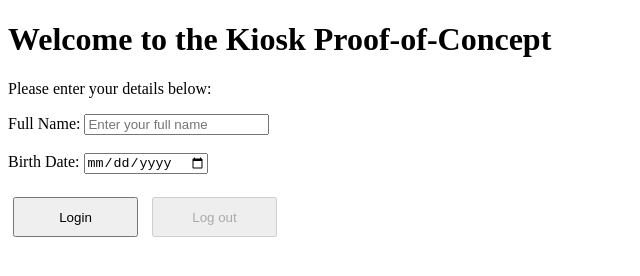
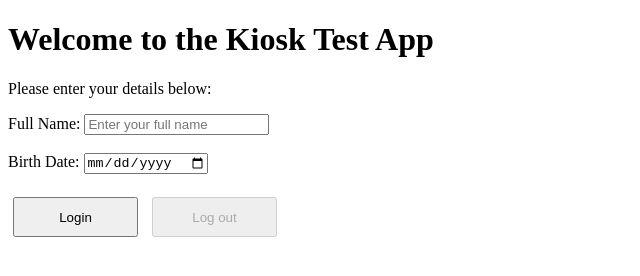
Before and after one commit to MarkJohnston-VA/KioskPoc, a plain HTML site: page index.html in a window 1280 px wide. Shown: the whole page, without its empty margins (0-640 px from the left). Drawn offline with Linux system fonts and the light colour scheme.

Commit message:
Update index.html (#2)

```diff
--- a/index.html
+++ b/index.html
@@ -3,7 +3,7 @@
 <head>
     <meta charset="UTF-8">
     <meta name="viewport" content="width=device-width, initial-scale=1.0">
-    <title>Kiosk Proof-of-Concept</title>
+    <title>Kiosk Test App</title>
     <style>
         .session-info {
             margin-top: 20px;
@@ -20,7 +20,7 @@
     </style>
 </head>
 <body>
-    <h1>Welcome to the Kiosk Proof-of-Concept</h1>
+    <h1>Welcome to the Kiosk Test App</h1>
     <p>Please enter your details below:</p>
 
     <div>
```
